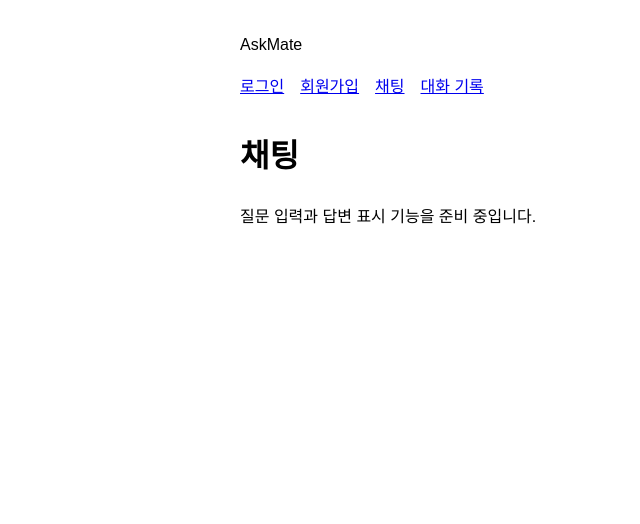
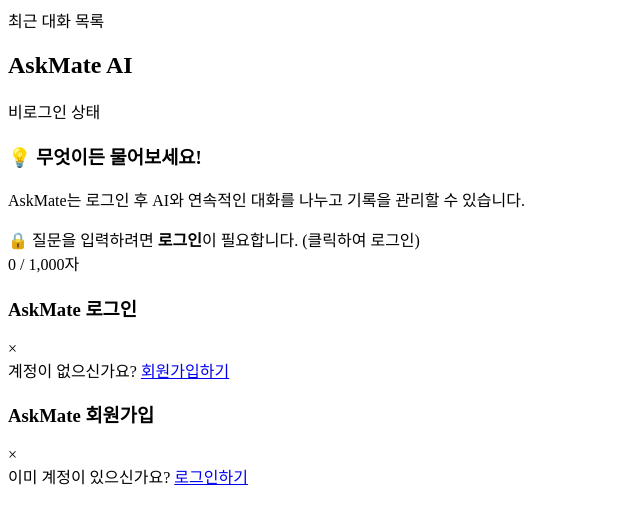
Before and after one commit to seven2762/Codyssey-TermProject, a FastAPI app: page /chat in a window 1280 px wide. Shown: the top 524 px of the page, without its empty margins (0-640 px from the left). Run offline with FastAPI, Linux system fonts and the light colour scheme.

Commit message:
feat: 제미나이 스타일 2-Pane 레이아웃 및 모달 HTML 뼈대 구조화

```diff
--- a/backend/app/templates/chat.html
+++ b/backend/app/templates/chat.html
@@ -1,6 +1,79 @@
-{% extends "base.html" %}
-{% block title %}채팅{% endblock %}
-{% block content %}
-<h1>채팅</h1>
-<p>질문 입력과 답변 표시 기능을 준비 중입니다.</p>
-{% endblock %}
+
+<link rel="stylesheet" />
+
+<div>
+    <aside>
+        <div>
+
+        </div>
+
+        <div>
+            <span>최근 대화 목록</span>
+            <div>
+
+            </div>
+        </div>
+
+        <div>
+            <div>
+
+            </div>
+        </div>
+    </aside>
+
+
+    <main>
+        <header>
+            <h2>AskMate AI</h2>
+            <div>
+                <span>비로그인 상태</span>
+            </div>
+        </header>
+
+        <div>
+            <div>
+                <h3>💡 무엇이든 물어보세요!</h3>
+                <p>AskMate는 로그인 후 AI와 연속적인 대화를 나누고 기록을 관리할 수 있습니다.</p>
+            </div>
+        </div>
+
+        <div>
+            <div>
+                <span>🔒 질문을 입력하려면 <strong>로그인</strong>이 필요합니다. (클릭하여 로그인)</span>
+            </div>
+
+            <div>
+                <span>0 / 1,000자</span>
+
+            </div>
+        </div>
+    </main>
+</div>
+
+
+<div>
+    <div>
+        <div>
+            <h3>AskMate 로그인</h3>
+            <span>×</span>
+        </div>
+
+        <div>
+            <span>계정이 없으신가요? <a href="#">회원가입하기</a></span>
+        </div>
+    </div>
+</div>
+
+
+<div>
+    <div>
+        <div>
+            <h3>AskMate 회원가입</h3>
+            <span>×</span>
+        </div>
+
+        <div>
+            <span>이미 계정이 있으신가요? <a href="#">로그인하기</a></span>
+        </div>
+    </div>
+</div>
```
